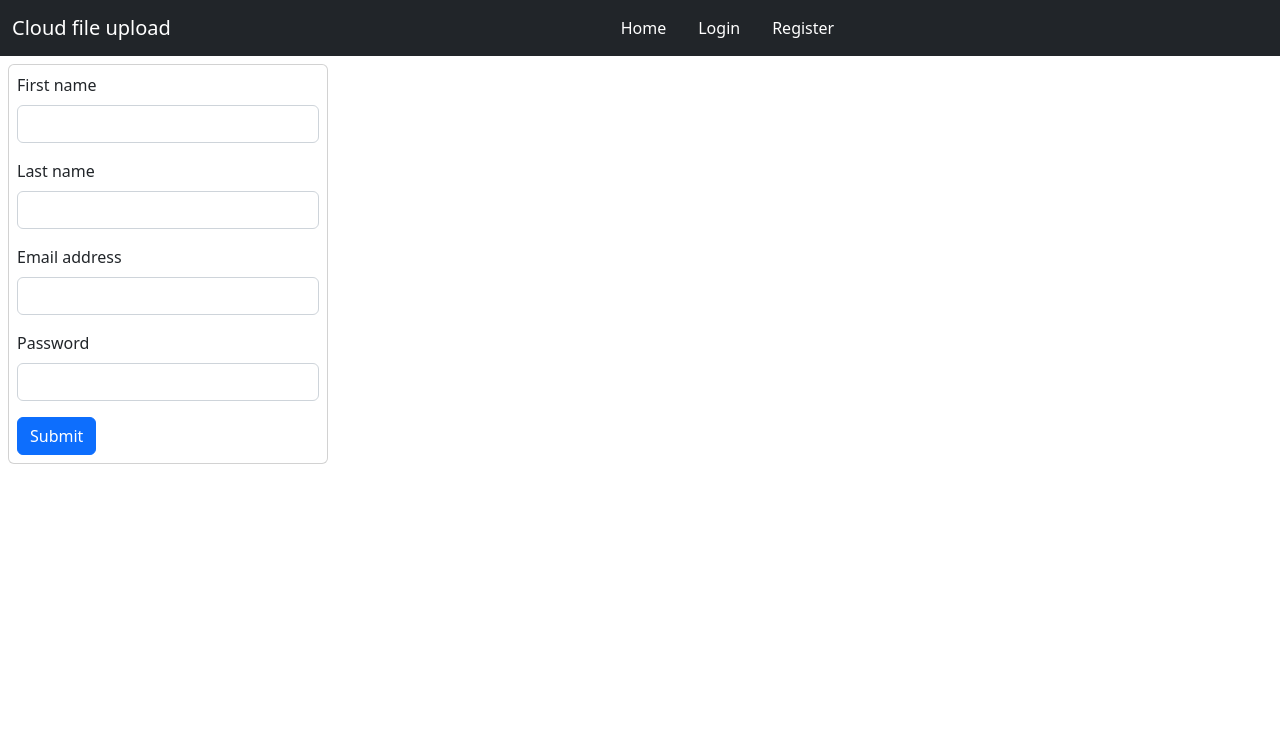
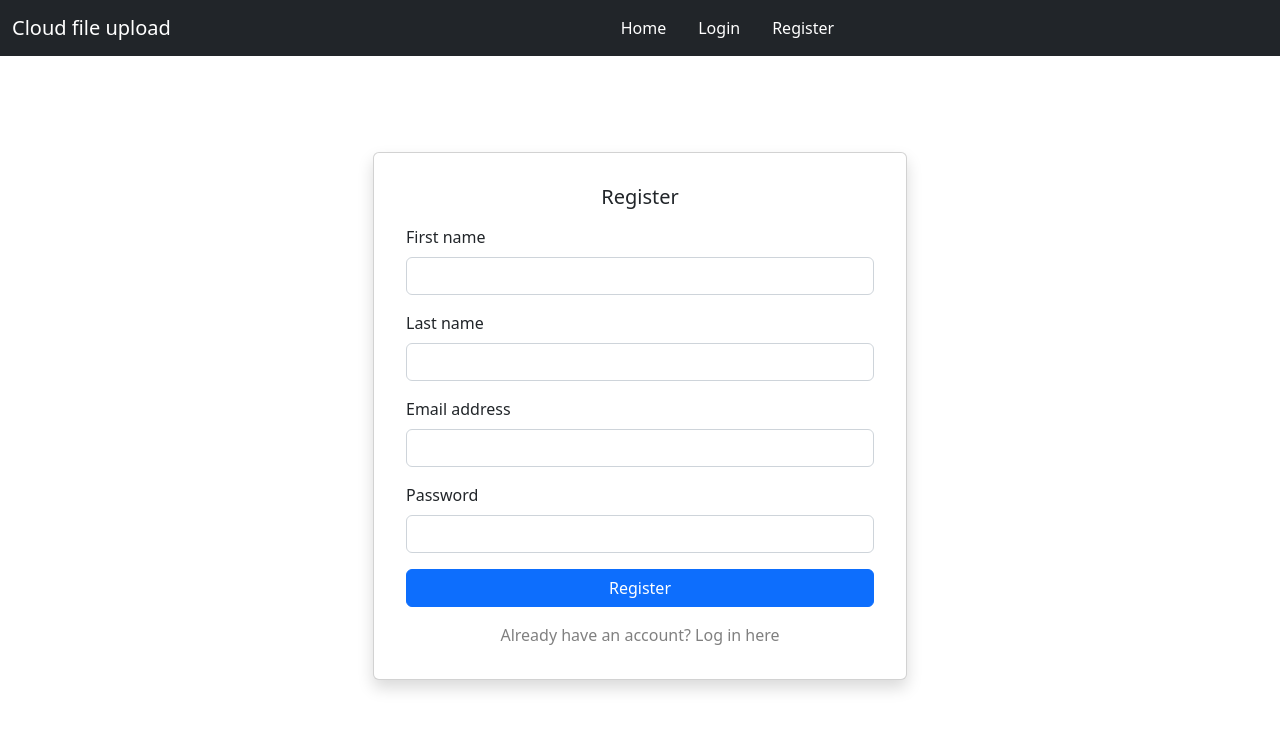
Before and after one commit to HamzaBakaran/SDP-File-Upload, a React (Vite) app in the folder ui/: page /register in a window 1280 px wide. Shown: the top 730 px of the page. Built offline with nearby package versions, Linux system fonts and the light colour scheme.

Commit message:
UI adjustments vol.2

```diff
--- a/ui/src/components/File/FileCard.tsx
+++ b/ui/src/components/File/FileCard.tsx
@@ -82,6 +82,9 @@ const FileCard = ({ file, className }: FileCardProps) => {
     return 'https://via.placeholder.com/150/CCCCCC/FFFFFF?text=No+Preview'; // Default color
   };
 
+  // Extract the file name after the last '/'
+  const fileName = key.split('/').pop();
+
   return (
     <Card className={`mb-3 shadow-sm ${className}`}>
       <Card.Body>
@@ -95,7 +98,7 @@ const FileCard = ({ file, className }: FileCardProps) => {
             />
           </Col>
           <Col md={9} className="d-flex flex-column justify-content-center">
-            <Card.Title className="text-truncate" title={key}>{key}</Card.Title>
+            <Card.Title className="text-truncate" title={fileName}>{fileName}</Card.Title>
             <Card.Text>
               <Row>
                 <Col className="text-muted"><strong>Size:</strong> {convertBytesToKB(size)}</Col>
--- a/ui/src/pages/Login.tsx
+++ b/ui/src/pages/Login.tsx
@@ -1,15 +1,13 @@
-import {useForm} from 'react-hook-form'
-import { yupResolver } from '@hookform/resolvers/yup'
-import * as yup from 'yup'
-import { useDispatch, useSelector } from "react-redux"
-import { AppDispatch, RootState } from "../store"
-import { login } from '../store/authSlice'
-import { useNavigate } from "react-router-dom"
-import { useEffect } from "react"
+import { useForm } from 'react-hook-form';
+import { yupResolver } from '@hookform/resolvers/yup';
+import * as yup from 'yup';
+import { useDispatch, useSelector } from "react-redux";
+import { AppDispatch, RootState } from "../store";
+import { login } from '../store/authSlice';
+import { useNavigate, Link } from "react-router-dom";
+import { useEffect } from "react";
 import { toast } from 'react-toastify';
-
-
-
+import { Container, Row, Col, Card, Button, Form, Spinner } from 'react-bootstrap';
 
 export type LoginFormData = {
   email: string;
@@ -18,71 +16,78 @@ export type LoginFormData = {
 
 const schema = yup
   .object({
-    email: yup.string().required(),
-    password: yup.string().required()
+    email: yup.string().required("Email is required."),
+    password: yup.string().required("Password is required.")
   })
-  .required()
-
+  .required();
 
 const Login = () => {
-
   const { register, handleSubmit, formState: { errors } } = useForm<LoginFormData>({
     resolver: yupResolver(schema)
-})
+  });
 
-const { loading, userToken, error } = useSelector((state: RootState) => state.auth)
-const dispatch = useDispatch<AppDispatch>()
+  const { loading, userToken, error } = useSelector((state: RootState) => state.auth);
+  const dispatch = useDispatch<AppDispatch>();
 
   const onSubmit = (data: LoginFormData) => {
-  dispatch(login(data))
-}
+    dispatch(login(data));
+  };
 
-const navigate = useNavigate()
+  const navigate = useNavigate();
 
   useEffect(() => {
-  // Redirect user to login page if registration was successful
-     if (userToken)
-     {
+    if (userToken) {
       toast.success('Login successful');
-       navigate('/home')
+      navigate('/home');
     }
-}, [navigate, userToken])
+  }, [navigate, userToken]);
 
-
+  useEffect(() => {
     if (error) {
       const errorMessage = (error as Error).toString(); // Type assertion
       if (errorMessage) {
-    toast.error(`Error registering order: ${errorMessage}`);
+        toast.error(`Error logging in: ${errorMessage}`);
       }
     }
-
+  }, [error]);
 
   return (
-<>
-<div className="container">
-  <div className="row">
-    <div className="col-12 col-md-6 mx-auto">
-      <div className="card p-2">
-        <form onSubmit={handleSubmit(onSubmit)} >
-          <div className="mb-3">
-            <label className="form-label">Email address</label>
-            <input type="string" className="form-control" id="exampleInputEmail1" aria-describedby="emailHelp" {...register("email")}/>
-            {errors.email && <small style={{ color: "red" }}>{errors.email.message}</small>}
+    <Container className="d-flex justify-content-center align-items-center" style={{ minHeight: '80vh', paddingTop: '10vh' }}>
+      <Row className="w-100">
+        <Col xs={12} md={8} lg={6} className="mx-auto">
+          <Card className="shadow p-3">
+            <Card.Body>
+              <Card.Title className="text-center mb-3">Log In</Card.Title>
+              <Form onSubmit={handleSubmit(onSubmit)}>
+                <Form.Group className="mb-3" controlId="email">
+                  <Form.Label>Email address</Form.Label>
+                  <Form.Control type="email" {...register("email")} isInvalid={!!errors.email} />
+                  <Form.Control.Feedback type="invalid">
+                    {errors.email?.message}
+                  </Form.Control.Feedback>
+                </Form.Group>
+                <Form.Group className="mb-3" controlId="password">
+                  <Form.Label>Password</Form.Label>
+                  <Form.Control type="password" {...register("password")} isInvalid={!!errors.password} />
+                  <Form.Control.Feedback type="invalid">
+                    {errors.password?.message}
+                  </Form.Control.Feedback>
+                </Form.Group>
+                <Button type="submit" className="w-100 mb-3" disabled={loading}>
+                  {loading ? <Spinner animation="border" size="sm" /> : 'Log In'}
+                </Button>
+              </Form>
+              <div className="text-center">
+                <Link to="/register" style={{ color: 'gray', textDecoration: 'none' }}>
+                  Don't have an account? Register here
+                </Link>
               </div>
-          <div className="mb-3">
-            <label className="form-label">Password</label>
-            <input type="password" className="form-control" id="exampleInputPassword1"  {...register("password")}/>
-            {errors.password && <small style={{ color: "red" }}>{errors.password.message}</small>}
-          </div>
-          <button type="submit" className="btn btn-primary" disabled={loading}>Submit</button>
-          {loading ? 'Submitting...' : 'Log in'}
-        </form>
-      </div>
-    </div>
-  </div>
-</div>
-</>
-  )
-}
+            </Card.Body>
+          </Card>
+        </Col>
+      </Row>
+    </Container>
+  );
+};
 
-export default Login
+export default Login;
--- a/ui/src/pages/NotFound.tsx
+++ b/ui/src/pages/NotFound.tsx
@@ -11,7 +11,7 @@ const NotFound = () => {
                 <p className="lead">
                     The page you are looking for does not exist.
                 </p>
-                <Link to="/" className="btn btn-primary">Go Home</Link>
+                <Link to="/home" className="btn btn-primary">Go Home</Link>
             </div>
         </div>
     )
--- a/ui/src/pages/Registration.tsx
+++ b/ui/src/pages/Registration.tsx
@@ -1,12 +1,13 @@
-import { yupResolver } from "@hookform/resolvers/yup"
-import * as yup from "yup"
-import { useForm } from "react-hook-form"
-import { useDispatch, useSelector } from "react-redux"
-import { AppDispatch, RootState } from "../store"
-import { registerUser } from "../store/authSlice"
-import { useNavigate } from "react-router-dom"
-import { useEffect } from "react"
+import { yupResolver } from "@hookform/resolvers/yup";
+import * as yup from "yup";
+import { useForm } from "react-hook-form";
+import { useDispatch, useSelector } from "react-redux";
+import { AppDispatch, RootState } from "../store";
+import { registerUser } from "../store/authSlice";
+import { useNavigate, Link } from "react-router-dom";
+import { useEffect } from "react";
 import { toast } from 'react-toastify';
+import { Container, Row, Col, Card, Button, Form, Spinner } from 'react-bootstrap';
 
 export type RegisterFormData = {
     firstName: string;
@@ -22,21 +23,21 @@ const schema = yup
         firstName: yup.string().required("First name is required."),
         lastName: yup.string().required("Last name is required."),
         email: yup.string().email().required("Email is required."),
-        password: yup.string().min(8).required("Password is required and it shoud be minimum of 8 characters."),
+        password: yup.string().min(8).required("Password is required and it should be a minimum of 8 characters."),
         userType: yup.string().required()
     })
-    .required()
+    .required();
 
 const Registration = () => {
     const { register, handleSubmit, formState: { errors } } = useForm<RegisterFormData>({
         resolver: yupResolver(schema)
-    })
+    });
 
     const { loading, userToken, error, success } = useSelector(
         (state: RootState) => state.auth
-    )
+    );
 
-    const dispatch = useDispatch<AppDispatch>()
+    const dispatch = useDispatch<AppDispatch>();
 
     const onSubmit = (data: RegisterFormData) => {
         // Set username to be the same as email
@@ -44,7 +45,7 @@ const Registration = () => {
         dispatch(registerUser(userData))
     }
 
-    const navigate = useNavigate()
+    const navigate = useNavigate();
 
     useEffect(() => {
         // Redirect user to login page if registration was successful
@@ -54,47 +55,67 @@ const Registration = () => {
         }
         // Redirect authenticated user to home screen
         if (userToken) navigate('/home')
-    }, [navigate, userToken, success])
+    }, [navigate, userToken, success]);
 
-    if (error) {
-        const errorMessage = (error as Error).toString(); // Type assertion
-        toast.error(`Error registering user: ${errorMessage}`);
-    }
+    useEffect(() => {
+        if (error) {
+            const errorMessage = (error as Error).toString(); // Type assertion
+            toast.error(`Error registering user: ${errorMessage}`);
+        }
+    }, [error]);
 
     return (
-        <>
-            <div className="col-12 col-md-3 m-2">
-                <div className="card p-2">
-                    <form onSubmit={handleSubmit(onSubmit)}>
-                        <div className="mb-3">
-                            <label className="form-label">First name</label>
-                            <input type="text" className="form-control" {...register("firstName")} />
-                            {errors.firstName && <small style={{ color: "red" }}>{errors.firstName.message}</small>}
-                        </div>
-                        <div className="mb-3">
-                            <label className="form-label">Last name</label>
-                            <input type="text" className="form-control" {...register("lastName")} />
-                            {errors.lastName && <small style={{ color: "red" }}>{errors.lastName.message}</small>}
-                        </div>
-                        <div className="mb-3">
-                            <label className="form-label">Email address</label>
-                            <input type="email" className="form-control" {...register("email")} />
-                            {errors.email && <small style={{ color: "red" }}>{errors.email.message}</small>}
-                        </div>
-                        <input type="hidden" value="GUEST" {...register("userType")} />
-                        <div className="mb-3">
-                            <label className="form-label">Password</label>
-                            <input type="password" className="form-control" {...register("password")} />
-                            {errors.password && <small style={{ color: "red" }}>{errors.password.message}</small>}
-                        </div>
-                        <button type="submit" className="btn btn-primary" disabled={loading}>
-                            {loading ? 'Submitting...' : 'Submit'}
-                        </button>
-                    </form>
-                </div>
-            </div>
-        </>
-    )
-}
+        <Container className="d-flex justify-content-center align-items-center" style={{ minHeight: '80vh', paddingTop: '10vh' }}>
+            <Row className="w-100">
+                <Col xs={12} md={8} lg={6} className="mx-auto">
+                    <Card className="shadow p-3">
+                        <Card.Body>
+                            <Card.Title className="text-center mb-3">Register</Card.Title>
+                            <Form onSubmit={handleSubmit(onSubmit)}>
+                                <Form.Group className="mb-3" controlId="firstName">
+                                    <Form.Label>First name</Form.Label>
+                                    <Form.Control type="text" {...register("firstName")} isInvalid={!!errors.firstName} />
+                                    <Form.Control.Feedback type="invalid">
+                                        {errors.firstName?.message}
+                                    </Form.Control.Feedback>
+                                </Form.Group>
+                                <Form.Group className="mb-3" controlId="lastName">
+                                    <Form.Label>Last name</Form.Label>
+                                    <Form.Control type="text" {...register("lastName")} isInvalid={!!errors.lastName} />
+                                    <Form.Control.Feedback type="invalid">
+                                        {errors.lastName?.message}
+                                    </Form.Control.Feedback>
+                                </Form.Group>
+                                <Form.Group className="mb-3" controlId="email">
+                                    <Form.Label>Email address</Form.Label>
+                                    <Form.Control type="email" {...register("email")} isInvalid={!!errors.email} />
+                                    <Form.Control.Feedback type="invalid">
+                                        {errors.email?.message}
+                                    </Form.Control.Feedback>
+                                </Form.Group>
+                                <Form.Control type="hidden" value="GUEST" {...register("userType")} />
+                                <Form.Group className="mb-3" controlId="password">
+                                    <Form.Label>Password</Form.Label>
+                                    <Form.Control type="password" {...register("password")} isInvalid={!!errors.password} />
+                                    <Form.Control.Feedback type="invalid">
+                                        {errors.password?.message}
+                                    </Form.Control.Feedback>
+                                </Form.Group>
+                                <Button type="submit" className="w-100" disabled={loading}>
+                                    {loading ? <Spinner animation="border" size="sm" /> : 'Register'}
+                                </Button>
+                            </Form>
+                            <div className="text-center mt-3">
+                                <Link to="/login" style={{ color: 'gray', textDecoration: 'none' }}>
+                                    Already have an account? Log in here
+                                </Link>
+                            </div>
+                        </Card.Body>
+                    </Card>
+                </Col>
+            </Row>
+        </Container>
+    );
+};
 
-export default Registration
+export default Registration;
```
Lines whose indentation alone changed are shown as unchanged.
